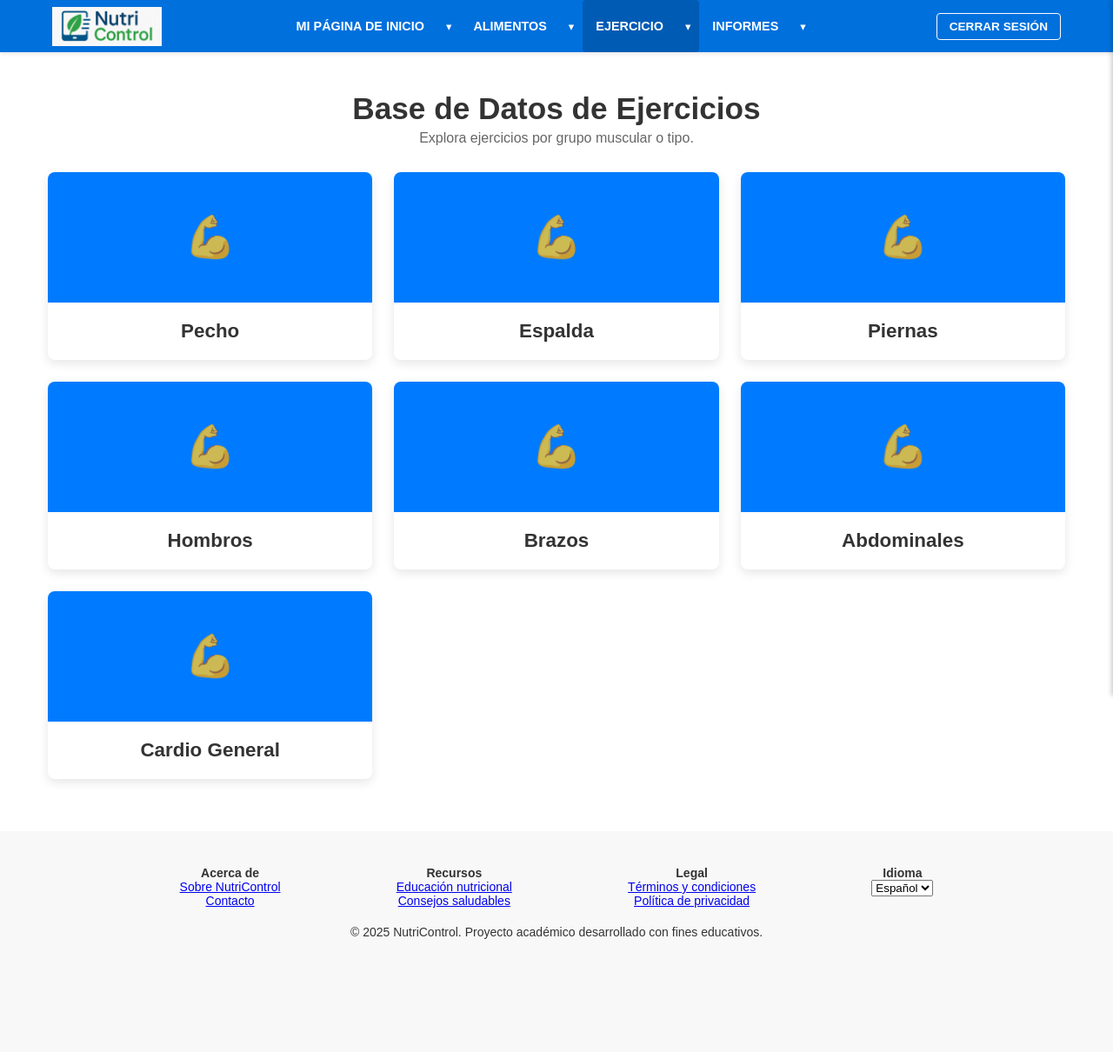
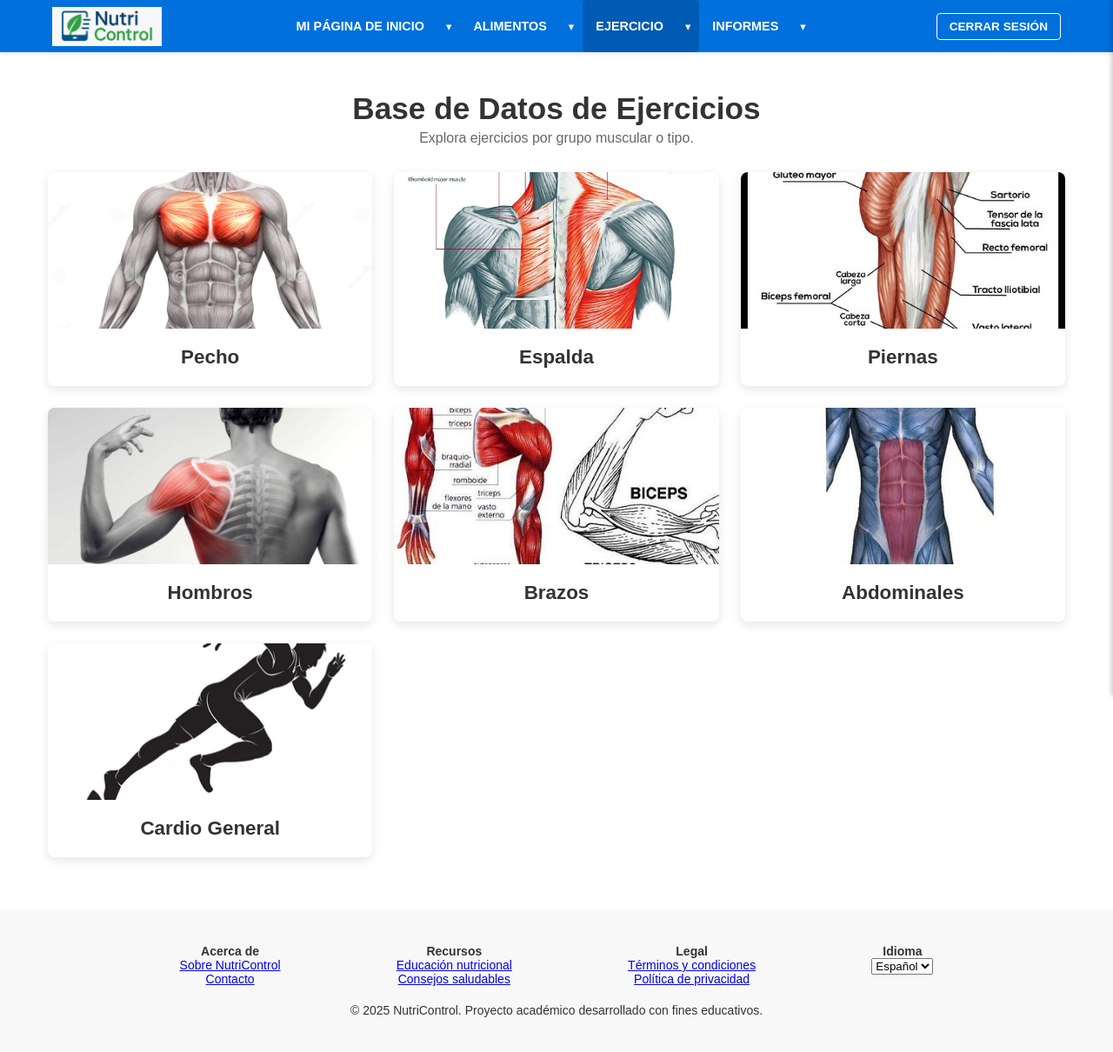
Before and after one commit to DanielLozanoCode/nutricontrol-tfg, a Django app: page /ejercicios/database/ in a window 1280 px wide. Shown: the whole page at 87% size. Before the commit the page ends 1080 px from the top, so only its background shows below. Run offline with Django 5.2, Linux system fonts and the light colour scheme; a user stored in the database is signed in; some libraries are stand-ins or nearby versions.

Commit message:
Proyecto ya acabado

```diff
--- a/base/templates/database_ejercicios.html
+++ b/base/templates/database_ejercicios.html
@@ -7,7 +7,6 @@
 {% block ejercicio_dropdown_items %}
     <li><a href="{% url 'ver_ejercicios' %}" class="{% if active_subsection == 'ver_ejercicios' %}active{% endif %}">{% trans "Registro de Ejercicio" %}</a></li>
     <li><a href="{% url 'database_ejercicios' %}" class="{% if active_subsection == 'database_ejercicios' %}active{% endif %}">{% trans "Base de Datos Ejercicios" %}</a></li>
-    {# Aquí podrías añadir más sub-enlaces directos a grupos si quieres, o mantenerlo simple #}
 {% endblock ejercicio_dropdown_items %}
 
 {# --- ITEMS PARA EL MENÚ LATERAL MÓVIL DE EJERCICIO --- #}
@@ -40,26 +39,22 @@
         transition: transform 0.2s ease-out, box-shadow 0.2s ease-out;
         text-decoration: none;
         color: inherit;
-        display: flex; /* Para alinear contenido si es necesario */
-        flex-direction: column; /* Opcional, si tienes más elementos dentro */
+        display: flex;
+        flex-direction: column;
     }
     .group-card:hover {
         transform: translateY(-5px);
         box-shadow: 0 6px 16px rgba(0,0,0,0.15);
     }
-    .group-card-image-placeholder { /* Si quieres añadir imágenes a las tarjetas en el futuro */
-        height: 150px;
-        background-color: #007bff; /* Color azul representativo */
-        display: flex;
-        align-items: center;
-        justify-content: center;
-        /* background-image: url('tu_imagen.jpg'); background-size: cover; background-position: center; */
+
+    /* MODIFICADO: Estilo para la imagen de la tarjeta */
+    .group-card-image {
+        height: 180px; /* Ajusta la altura como necesites */
+        width: 100%;
+        object-fit: cover; /* Esto asegura que la imagen cubra el área sin deformarse */
+        display: block;
     }
-    .group-card-image-placeholder .icon-placeholder { /* Para un ícono o texto grande */
-        font-size: 3em;
-        color: rgba(255,255,255,0.8);
-         /* Ejemplo con FontAwesome (necesitarías cargarlo): <i class="fas fa-dumbbell"></i> */
-    }
+
     .group-card-content {
         padding: 20px;
         text-align: center;
@@ -68,10 +63,8 @@
         font-size: 1.4em;
         color: #333;
         margin-top: 0;
-        margin-bottom: 0; /* Ajusta si es necesario */
+        margin-bottom: 0;
     }
-    /* Si en el futuro añades una pequeña descripción a la tarjeta del grupo */
-    /* .group-card-content p { font-size: 0.9em; color: #666; margin-top: 10px; } */
 </style>
 {% endblock %}
 
@@ -83,43 +76,24 @@
 
 <div class="exercise-groups-grid">
     {% for grupo in grupos_ejercicios %}
-        {# Construir la URL para la vista de detalle del grupo muscular #}
-        {# Asumimos que tienes URLs nombradas como 'vista_pecho', 'vista_espalda', 'vista_cardio_general', etc. #}
-        {# O un patrón genérico como 'vista_grupo_ejercicio' que toma la clave del grupo como argumento #}
+        {# Lógica para determinar la URL del grupo (sin cambios) #}
         {% if grupo.clave == 'cardio_general' %}
-            {# Si tienes una URL específica para cardio general #}
-            {# {% url 'vista_cardio_general' as url_grupo %} #}
-            {# Por ahora, vamos a asumir que cada grupo tiene una vista nombrada según su clave #}
-            {# ej. 'vista_pecho', 'vista_espalda'. Para cardio usaremos 'vista_cardio_general' como ejemplo #}
             {% url 'vista_cardio_general' as url_grupo %}
         {% else %}
-            {# Para grupos de fuerza, el nombre de la URL podría ser 'vista_' + grupo.clave #}
-            {# Necesitaremos crear estas URLs o una genérica. Ejemplo: #}
-            {% comment %}
-            Esta es una forma más avanzada, necesitaría un tag personalizado o lógica más compleja
-            para construir dinámicamente el nombre de la URL.
-            {% with url_name="vista_"|add:grupo.clave %}
-                {% url url_name as url_grupo %}
-            {% endwith %}
-            {% endcomment %}
-            {# Solución más simple por ahora: enlazar a una URL genérica si la tienes, o hardcodear como ejemplo #}
-            {# Por ahora, para que compile, usaré un placeholder. DEBES ACTUALIZAR ESTO. #}
-            {# {% url 'vista_grupo_generica' grupo_slug=grupo.clave as url_grupo %} #}
-            {# La forma más directa es tener una URL para cada grupo como las tenías antes #}
             {% if grupo.clave == 'pecho' %}{% url 'vista_pecho' as url_grupo %}{% endif %}
             {% if grupo.clave == 'espalda' %}{% url 'vista_espalda' as url_grupo %}{% endif %}
             {% if grupo.clave == 'piernas' %}{% url 'vista_piernas' as url_grupo %}{% endif %}
             {% if grupo.clave == 'hombros' %}{% url 'vista_hombros' as url_grupo %}{% endif %}
             {% if grupo.clave == 'brazos' %}{% url 'vista_brazos' as url_grupo %}{% endif %}
             {% if grupo.clave == 'abdominales' %}{% url 'vista_abdominales' as url_grupo %}{% endif %}
-            {# Añade aquí otros grupos si los tienes, o considera una URL genérica #}
         {% endif %}
 
         <a href="{{ url_grupo|default:'#' }}" class="group-card">
-            <div class="group-card-image-placeholder">
-                {# Aquí podrías poner un ícono o una imagen representativa del grupo muscular #}
-                <span class="icon-placeholder">💪</span> {# Placeholder simple #}
-            </div>
+
+            <img src="{% static 'images/group_exercises/'|add:grupo.clave|add:'.jpg' %}"
+                 alt="{% trans 'Imagen para' %} {{ grupo.nombre_display }}"
+                 class="group-card-image">
+
             <div class="group-card-content">
                 <h3>{{ grupo.nombre_display }}</h3>
             </div>
```
Also changed, not shown: base/static/images/group_exercises/abdominales.jpg (added), base/static/images/group_exercises/brazos.jpg (added), base/static/images/group_exercises/cardio_general.jpg (added), base/static/images/group_exercises/espalda.jpg (added), base/static/images/group_exercises/hombros.jpg (added), base/static/images/group_exercises/pecho.jpg (added), base/static/images/group_exercises/piernas.jpg (added), db.sqlite3.
